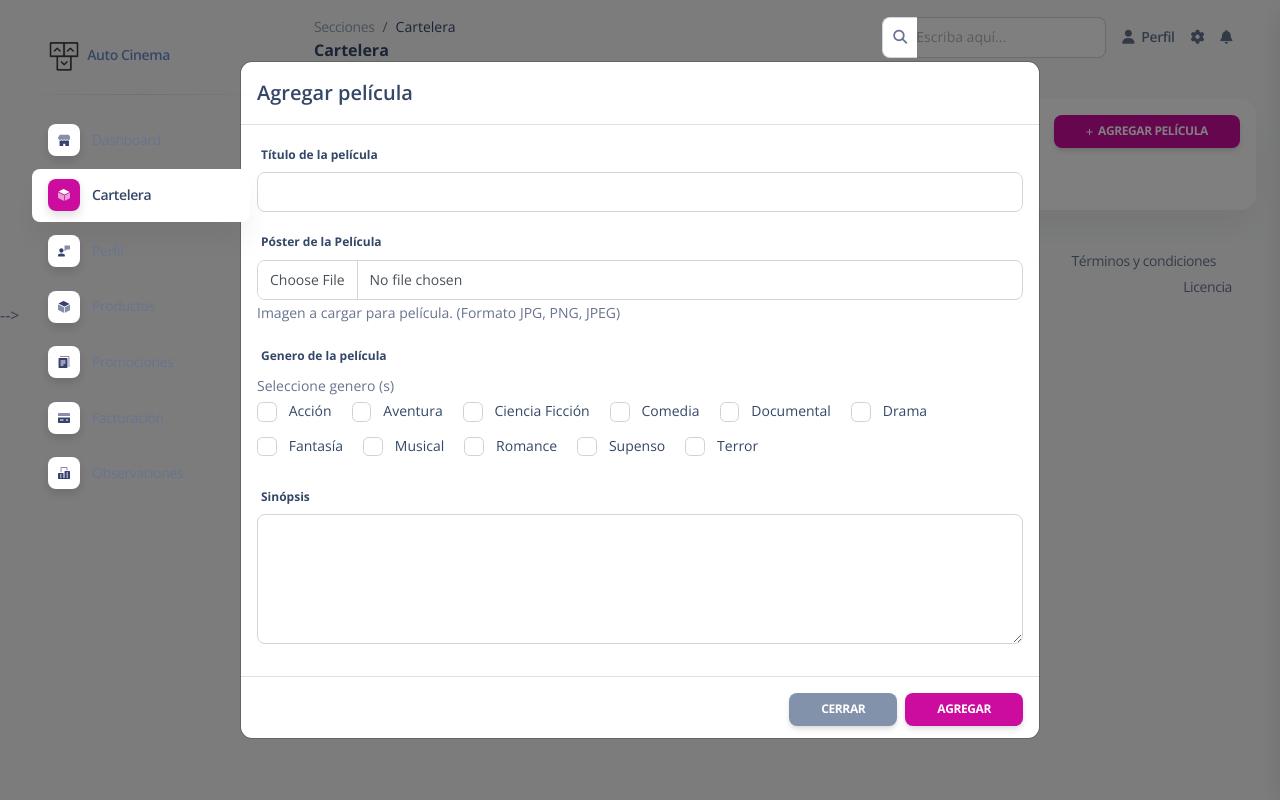
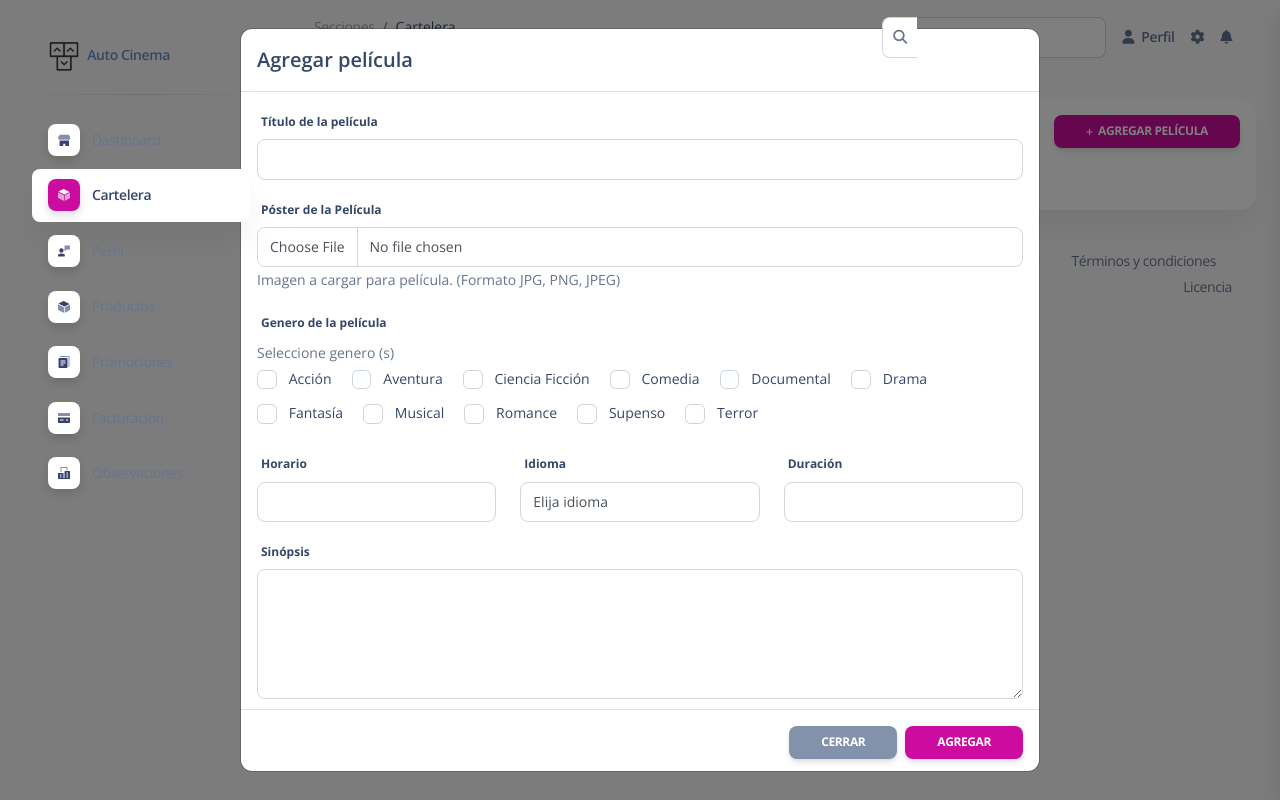
Before and after one commit to JalilManuel23/autocinema, a PHP site: page /pages/cartelera.php in a window 1280 px wide, after a click on "AGREGAR PELÍCULA". Run offline with PHP 8.4, Linux system fonts and the light colour scheme; data that the repository does not hold is empty; some libraries are stand-ins or nearby versions.

Commit message:
Se agregan el campo horario, idioma y duracion

```diff
--- a/pages/cartelera.php
+++ b/pages/cartelera.php
@@ -1,6 +1,3 @@
-
-
-
 <!--
 =========================================================
 Equipo: Cartelera
@@ -421,6 +418,25 @@ include("../php/conexion.php");
                               </div>
                             </div>
                             <div class="row">
+                              <div class="col mb-3">
+                                <label for="horarioPelicula" class="form-label">Horario</label>
+                                <input type="text" class="form-control" id="horarioPelicula" aria-describedby="horarioPelícula" name="horarioPelicula" required>
+                              </div>
+                              <div class="col mb-3">
+                                <label for="idiomaPelicula" class="form-label">Idioma</label>
+                                <select id="idiomaPelicula" class="form-control" required>
+                                  <option selected disabled>Elija idioma</option>
+                                  <option value="original">Original</option>
+                                  <option value="espanol">Español</option>
+                                  <option value="subtitulos">Subtitulos</option>
+                                </select>
+                              </div>
+                              <div class="col mb-3">
+                                <label for="duracionPelicula" class="form-label">Duración</label>
+                                <input type="text" class="form-control" id="duracionPelicula" aria-describedby="Duracion Película" name="duracionPelicula" required>
+                              </div>
+                            </div>
+                            <div class="row">
                               <div class="col-12 mb-3">
                                 <label for="sinopsisPelicula" class="form-label">Sinópsis</label>
                                 <textarea class="form-control" id="sinopsisPelicula" name="descripcion" rows="5" required></textarea>
@@ -454,13 +470,25 @@ include("../php/conexion.php");
                             </a>
                           </div>
                           <div class="card-body px-1 pb-0">
-                            <p class="text-muted mb-2 text-sm">Género: <?php echo $row['genero']; ?></p>
+                            <p class="text-muted mb-2 text-sm"><b>Género: </b> <?php echo $row['genero']; ?> </p>
                             <a href="javascript:;">
                               <h5>
                                 <?php echo $row['nombre']; ?>
                               </h5>
                             </a>
-                            <p class="mb-4 text-sm"><?php echo $row['descripcion']; ?></p>
+                            <div class="row">
+                              <div class="col mb-3">
+                                <!--<p class="text-muted mb-2 text-sm"><b>Horario: </b></p>-->
+                              </div>
+                              <div class="col mb-3">
+                                <!--<p class="text-muted mb-2 text-sm"></p>-->
+                              </div>
+                              <div class="col mb-3">
+                                <!--<p class="text-muted mb-2 text-sm"></p>-->
+                              </div>
+                            </div>
+                            <p class="mb-2 text-sm"><b>Sinópsis</b></p>
+                            <p class="mb-2 text-sm"><?php echo $row['descripcion']; ?></p>
                             <div class="ms-auto text-end">
                               <a class="btn btn-link text-danger text-gradient px-3 mb-0" onclick="eliminar('<?php echo $row['id_cartelera'] ?>')" ><i class="far fa-trash-alt me-2"></i>Eliminar</a>
                               <a class="btn btn-link text-dark px-3 mb-0" data-bs-toggle="modal" data-bs-target="#editar<?php echo $row['id_cartelera']; ?>"><i class="fas fa-pencil-alt text-dark me-2" aria-hidden="true"></i>Editar</a>
@@ -548,6 +576,25 @@ include("../php/conexion.php");
                                 </div>
                                   </div>
                                 </div>
+                                <div class="row">
+                              <div class="col mb-3">
+                                <label for="horarioPelicula" class="form-label">Horario</label>
+                                <input type="text" class="form-control" id="horarioPelicula" aria-describedby="horarioPelícula" name="horarioPelicula" required>
+                              </div>
+                              <div class="col mb-3">
+                                <label for="idiomaPelicula" class="form-label">Idioma</label>
+                                <select id="idiomaPelicula" class="form-control" required>
+                                  <option selected disabled>Elija idioma</option>
+                                  <option value="original">Original</option>
+                                  <option value="espanol">Español</option>
+                                  <option value="subtitulos">Subtitulos</option>
+                                </select>
+                              </div>
+                              <div class="col mb-3">
+                                <label for="duracionPelicula" class="form-label">Duración</label>
+                                <input type="text" class="form-control" id="duracionPelicula" aria-describedby="Duracion Película" name="duracionPelicula" required>
+                              </div>
+                            </div>
                                 <div class="row">
                                   <div class="col-12 mb-3">
                                     <label for="descripcionInput" class="form-label">Sinópsis</label>
@@ -656,7 +703,7 @@ include("../php/conexion.php");
         <hr class="horizontal dark my-sm-4">
       </div>
     </div>
-  </div>-->
+  </div>
   <!--   Core JS Files   -->
   <script src="//cdn.jsdelivr.net/npm/sweetalert2@10"></script>
   <script src="../assets/js/core/popper.min.js"></script>
```
